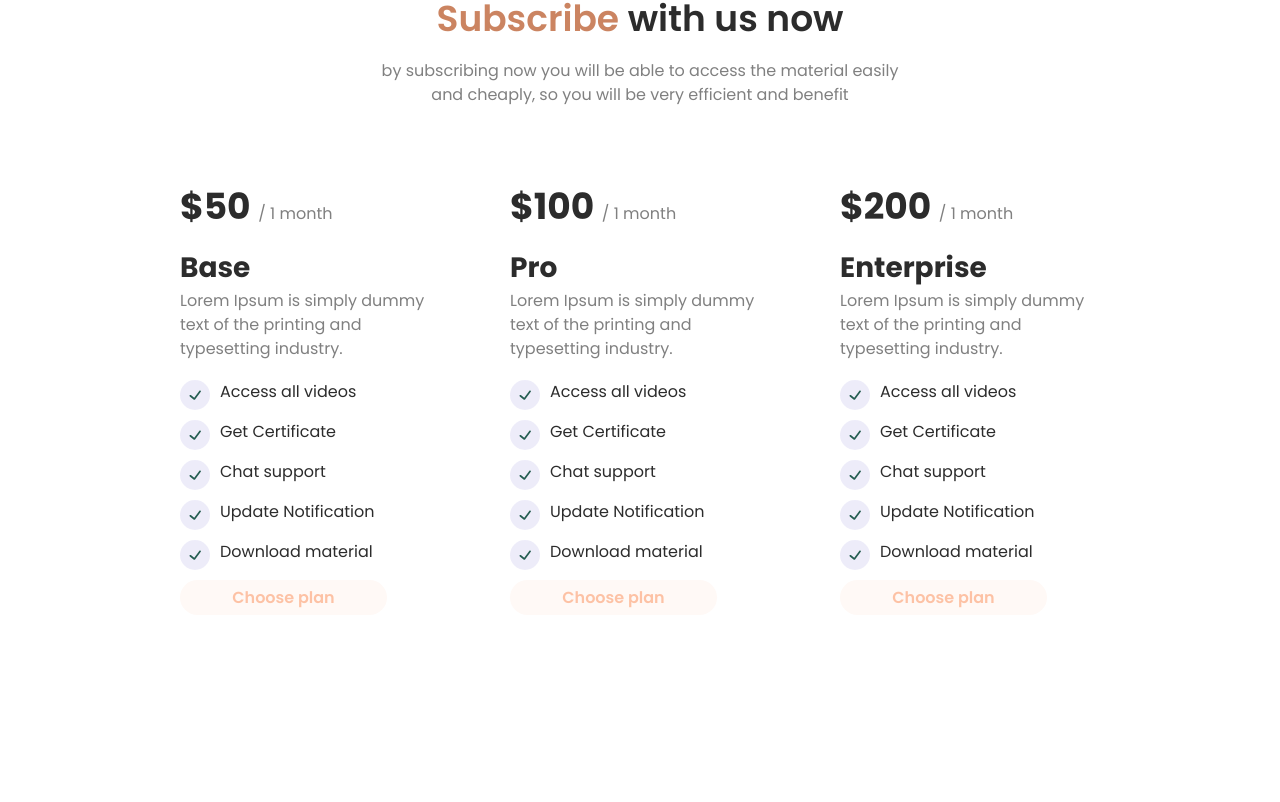
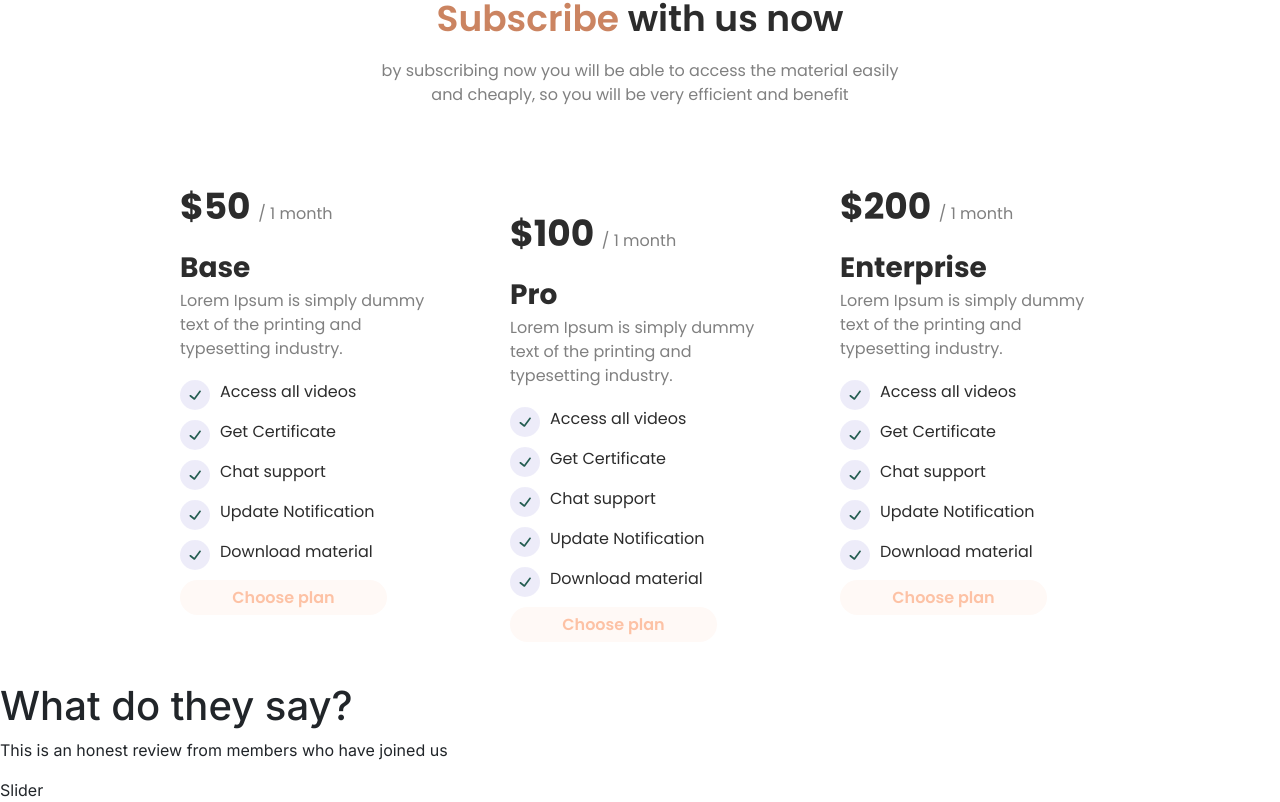
Before and after one commit to BishalAshiq/skill-shoot, a Next.js app: page / in a window 1280 px wide. Shown: the part 3109-3911 px from the top of the page. Before the commit the page ends 3764 px from the top, so only its background shows below. Built offline with nearby package versions, Linux system fonts and the light colour scheme.

Commit message:
working on homepage

```diff
--- a/src/app/home/page.jsx
+++ b/src/app/home/page.jsx
@@ -1,6 +1,7 @@
 import Doexist from '@/components/homeAll/Doexist/Doexist';
 import LetUsSkShoot from '@/components/homeAll/LetUsSkShoot/LetUsSkShoot';
 import PopCourseWeek from '@/components/homeAll/PopCourseWeek/PopCourseWeek';
+import Review from '@/components/homeAll/Review/Review';
 import SubscribeUs from '@/components/homeAll/SubscribeUs/SubscribeUs';
 import TrustCompany from '@/components/homeAll/TrustedCompany/TrustCompany';
 import React from 'react';
@@ -14,6 +15,7 @@ const HomePage  = () => {
                 <PopCourseWeek/>
                 <LetUsSkShoot/>
                 <SubscribeUs/>
+                <Review/>
             </div>
         </div>
     );
--- a/src/app/layout.js
+++ b/src/app/layout.js
@@ -3,8 +3,8 @@ import "./globals.css";
 import "bootstrap/dist/css/bootstrap.min.css";
 import Navbar from "@/components/shared/Navbar";
 import Script from 'next/script';
-import "slick-carousel/slick/slick.css";
-import "slick-carousel/slick/slick-theme.css";
+import 'slick-carousel/slick/slick.css';
+import 'slick-carousel/slick/slick-theme.css';
 
 const inter = Inter({ subsets: ["latin"] });
 
--- a/src/components/homeAll/PopCourseWeek/PopCourseWeek.jsx
+++ b/src/components/homeAll/PopCourseWeek/PopCourseWeek.jsx
@@ -1,5 +1,5 @@
 "use client"; // Required for client-side components in Next.js 13+
-import React, { Component } from "react";
+import React, { useEffect, useState } from "react";
 import Slider from "react-slick";
 import style from "./PopCourseWeek.module.css";
 
--- /dev/null
+++ b/src/components/homeAll/Review/Review.jsx
@@ -0,0 +1,19 @@
+import React from 'react';
+
+const Review = () => {
+    return (
+        <div>
+            <div>
+                <div>
+                    <h1>What do they say?</h1>
+                    <p>This is an honest review from members who have joined us</p>
+                </div>
+                <div>
+                    Slider
+                </div>
+            </div>
+        </div>
+    );
+};
+
+export default Review;
--- a/src/components/homeAll/SubscribeUs/SubscribeUs.jsx
+++ b/src/components/homeAll/SubscribeUs/SubscribeUs.jsx
@@ -63,6 +63,11 @@ const SubscribeUs = () => {
                        </div>
                     </div>
                     <div className={style.LetUsSubscribesinglediv}>
+                    <div className={style.LetUsSubscribecardbuttonMostdiv}>
+                         <button className={style.LetUsSubscribecardbuttonmost}>
+                         MOST POPULAR
+                        </button>
+                       </div>
                         <div className={style.LetUsSubscribecardh1div}>
                             <h1 className={style.LetUsSubscribecardh1}>$100 <span className={style.LetUsSubscribecardh1span}>/ 1 month</span></h1>
                             <span className={style.LetUsSubscribecardspanBase}>Pro</span>
--- a/src/components/homeAll/SubscribeUs/SubscribeUs.module.css
+++ b/src/components/homeAll/SubscribeUs/SubscribeUs.module.css
@@ -112,6 +112,21 @@ border: none;
     103px;
     height: 35px;
 }
+.LetUsSubscribecardbuttonmost{
+    /* opacity: 10%; */
+    background-color: rgb(255, 255, 255);
+    border-radius: 20px;
+border: none;
+    font-family: "Poppins", sans-serif;
+    font-weight: 600;
+    font-size: 10px;
+    color:
+
+    rgb(255, 255, 255);
+    width:
+    121px;
+    height: 27px;
+}
 .LetUsSubscribefulldiv{
     display: flex;
     justify-content: center;
@@ -125,12 +140,36 @@ border: none;
 }
 .LetUsSubscribesinglediv:hover{
     /* border: solid gray; */
-    width: 300px;
-    height: 490px;
+    /* width: 300px; */
+    /* height: 490px; */
     box-shadow: rgba(82, 67, 194, 0.2958) 0px 25px 20px -20px;
     cursor: pointer;
     padding: 20px;
     background-color: rgba(36, 93, 81, 1);
-    color: white;
+    color: white !important;
+    border-radius: 20px;
+    box-shadow: 0px 42px 34px 0px rgba(82, 67, 194, 0.2958);
 
 }
+.LetUsSubscribesinglediv:hover svg path {
+    fill: white; /* Changes the color of SVG paths inside LetUsSubscribesinglediv */
+}
+
+.LetUsSubscribesinglediv:hover .LetUsSubscribecardh1span,
+.LetUsSubscribesinglediv:hover .LetUsSubscribecardspanBase,
+.LetUsSubscribesinglediv:hover .LetUsSubscribecardp,
+.LetUsSubscribesinglediv:hover .subscribeCardRigtsvgp{
+    color: white; /* Ensures all specified elements inside LetUsSubscribesinglediv are white */
+}
+.LetUsSubscribesinglediv:hover .LetUsSubscribecardbutton {
+    background-color: rgba(203, 132, 97, 1);
+    color: white;
+}
+.LetUsSubscribesinglediv:hover .LetUsSubscribecardbuttonmost {
+    background-color: rgba(203, 132, 97, 1);
+    color: white;
+}
+.LetUsSubscribecardbuttonMostdiv{
+    display: flex;
+    justify-content: right;
+}
```
